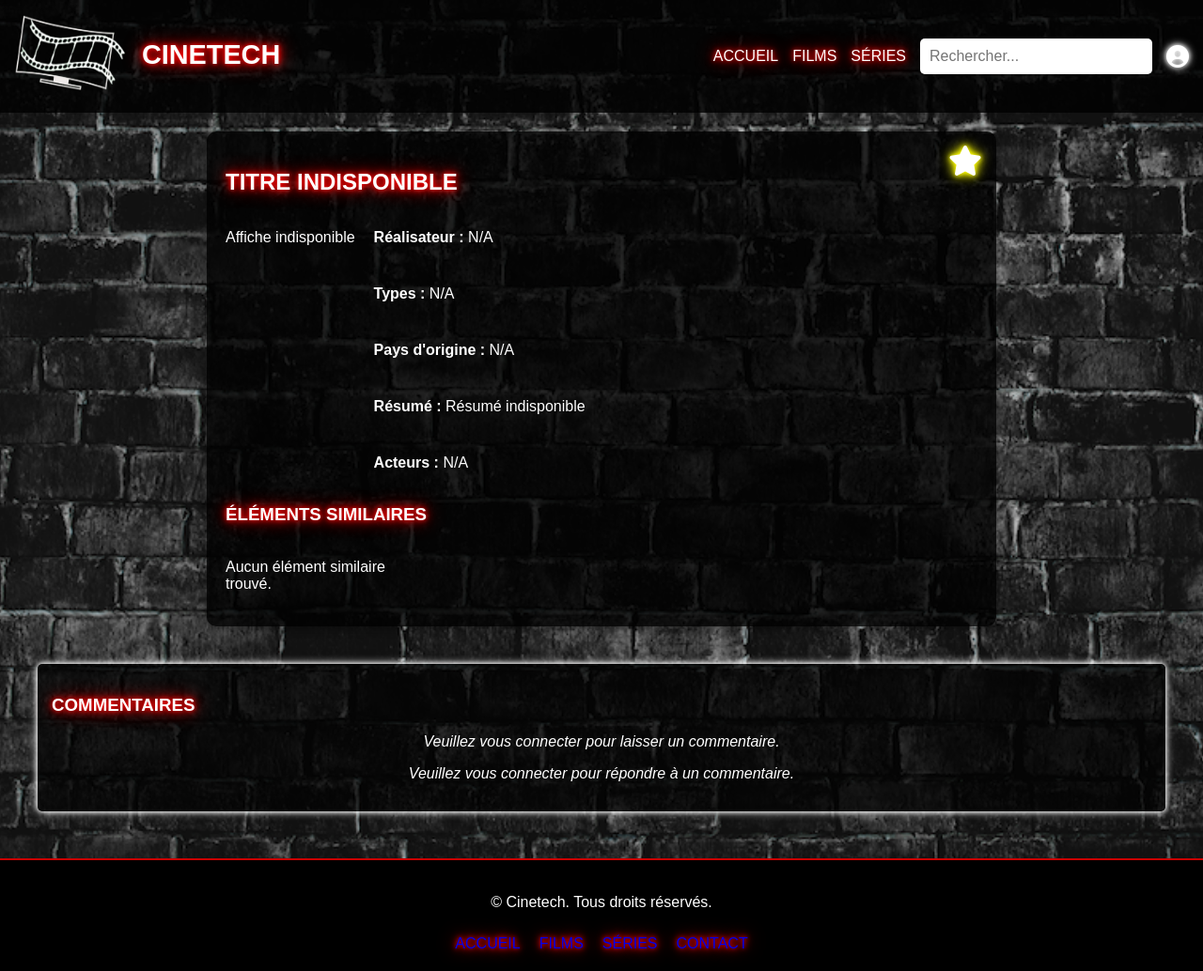
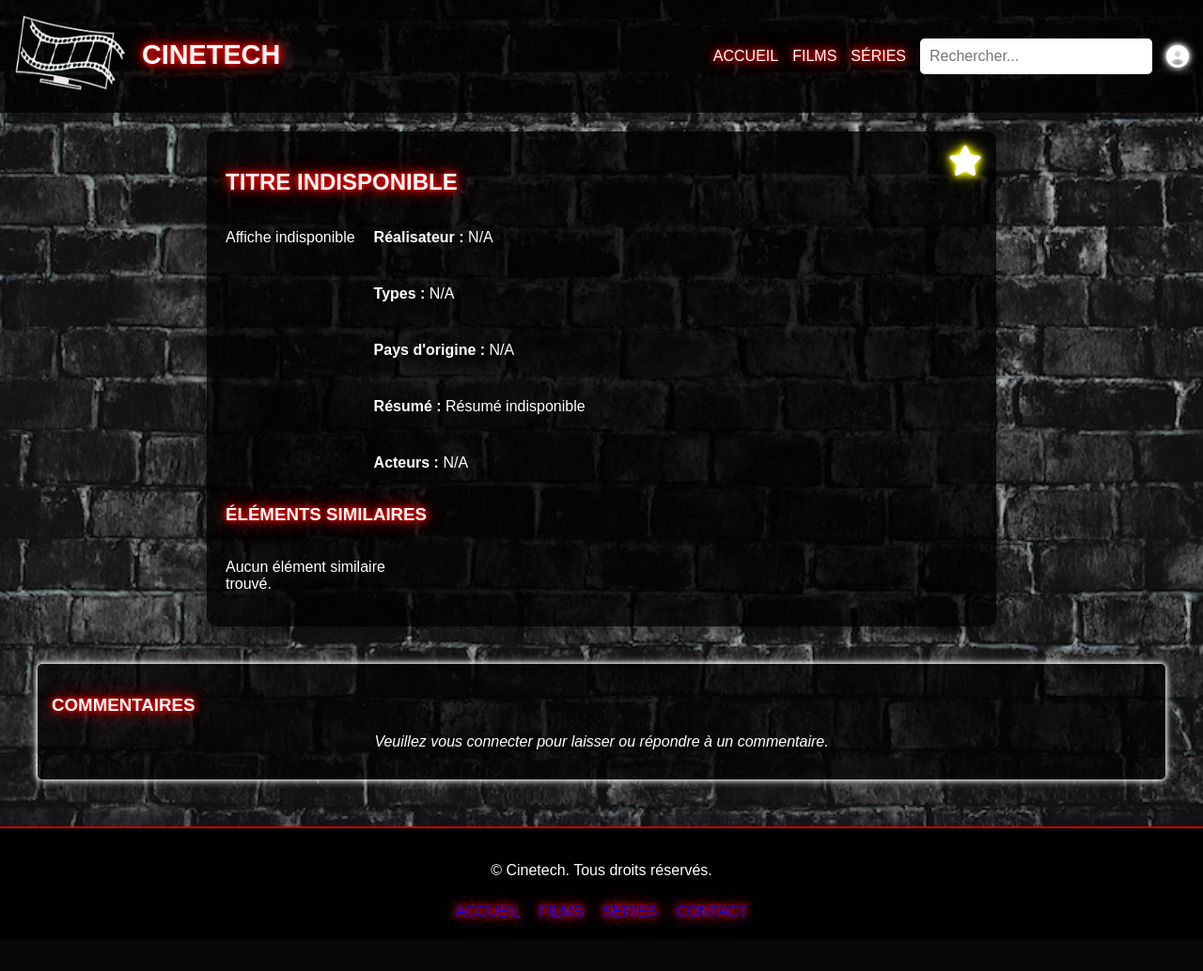
Before and after one commit to lucy-madec/cinetech, a PHP site: template src/views/detail.php in a window 1280 px wide. Shown: the whole page at 94% size. After the commit the page ends 983 px from the top, so only its background shows below. Run offline with PHP 8.4, Linux system fonts and the light colour scheme; the template is opened without the code that fills it, so the values that code supplies are empty; some web fonts are replaced.

Commit message:
refactor: Remove login prompt for replying to comments
- Removed the message prompting users to log in to reply to comments in `detail.php`.
- Ensured the reply form is only visible to logged-in users without displaying a prompt for non-logged-in users.

```diff
--- a/src/views/detail.php
+++ b/src/views/detail.php
@@ -107,7 +107,7 @@ function renderComments($comments, $level = 0)
                 <button type="submit" class="styled-button">Envoyer</button>
             </form>
         <?php else: ?>
-            <p class="login-prompt">Veuillez vous connecter pour laisser un commentaire.</p>
+            <p class="login-prompt">Veuillez vous connecter pour laisser ou répondre à un commentaire.</p>
         <?php endif; ?>
 
         <div class="comments-list">
@@ -124,8 +124,6 @@ function renderComments($comments, $level = 0)
                     <button type="submit" class="styled-button">Répondre</button>
                 </form>
             </div>
-        <?php else: ?>
-            <p class="login-prompt">Veuillez vous connecter pour répondre à un commentaire.</p>
         <?php endif; ?>
     </div>
 </main>
```
